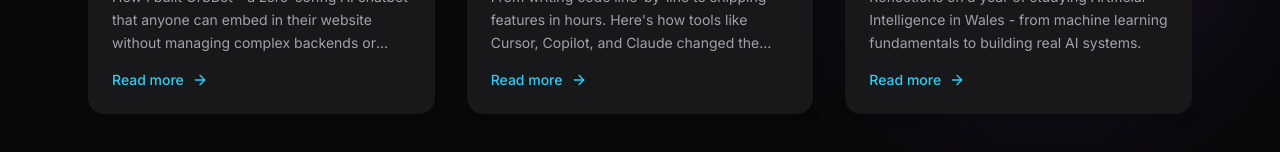
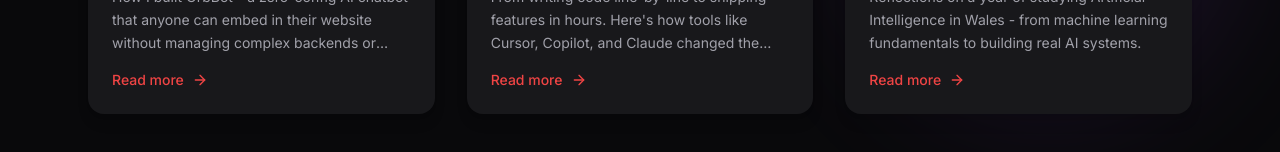
Before and after one commit to Rakshit-Rangarajan/manifesto, a Next.js app: page /blogs in a window 1280 px wide. Shown: the part 694-846 px from the top of the page. Built offline with nearby package versions, Linux system fonts and the light colour scheme; no server answers; a web font is replaced by a local one.

Commit message:
style: unify portfolio around graphite and crimson palette

```diff
--- a/app/globals.css
+++ b/app/globals.css
@@ -22,70 +22,49 @@
   :root,
   .dark {
     /* Dark theme - kept as is, user said it was perfect */
-    --background: 222 47% 6%;
-    --foreground: 210 40% 96%;
+    --background: 0 0% 4%;
+    --foreground: 0 0% 96%;
 
-    --card: 222 47% 8%;
-    --card-foreground: 210 40% 96%;
+    --card: 0 0% 8%;
+    --card-foreground: 0 0% 96%;
 
-    --popover: 222 47% 8%;
-    --popover-foreground: 210 40% 96%;
+    --popover: 0 0% 8%;
+    --popover-foreground: 0 0% 96%;
 
-    --primary: 191 91% 56%;
-    --primary-foreground: 222 47% 6%;
+    --primary: 0 80% 52%;
+    --primary-foreground: 0 0% 100%;
 
-    --secondary: 222 30% 14%;
-    --secondary-foreground: 210 40% 96%;
+    --secondary: 0 12% 14%;
+    --secondary-foreground: 0 0% 96%;
 
-    --muted: 222 30% 14%;
-    --muted-foreground: 215 20% 55%;
+    --muted: 0 8% 14%;
+    --muted-foreground: 0 0% 65%;
 
-    --accent: 191 91% 56%;
-    --accent-foreground: 222 47% 6%;
+    --accent: 0 80% 52%;
+    --accent-foreground: 0 0% 100%;
 
     --destructive: 0 84% 60%;
     --destructive-foreground: 210 40% 98%;
 
-    --border: 222 30% 18%;
-    --input: 222 30% 18%;
-    --ring: 191 91% 56%;
+    --border: 0 12% 21%;
+    --input: 0 12% 21%;
+    --ring: 0 80% 52%;
 
     --radius: 0.75rem;
   }
 
-  /* Light theme - reimagined with warm, sophisticated palette */
+  /* Light mode: cool porcelain, graphite, crimson; never cream/orange. */
   .light {
-    /* Warm cream background - like quality paper */
-    --background: 40 30% 96%;
-    --foreground: 30 10% 15%;
-    --card: 40 25% 94%;
-    --card-foreground: 30 10% 15%;
-    --popover: 40 30% 96%;
-    --popover-foreground: 30 10% 15%;
-
-    /* Rich amber/terracotta primary - bold and warm */
-    --primary: 25 90% 55%;
-    --primary-foreground: 40 30% 98%;
-
-    /* Muted sage for secondary */
-    --secondary: 150 15% 85%;
-    --secondary-foreground: 150 20% 25%;
-
-    --muted: 40 20% 88%;
-    --muted-foreground: 30 8% 32%;
-
-    --accent: 25 90% 55%;
-    --accent-foreground: 40 30% 98%;
-
-    --destructive: 0 72% 51%;
-    --destructive-foreground: 0 0% 100%;
-
-    /* Warm borders, not cold gray */
-    --border: 40 20% 82%;
-    --input: 40 20% 82%;
-    --ring: 25 90% 55%;
-
-    --radius: 0.5rem;
+    --background: 0 0% 97%; --foreground: 0 0% 9%;
+    --card: 0 0% 100%; --card-foreground: 0 0% 9%;
+    --popover: 0 0% 100%; --popover-foreground: 0 0% 9%;
+    --primary: 0 76% 42%; --primary-foreground: 0 0% 100%;
+    --secondary: 0 0% 91%; --secondary-foreground: 0 0% 15%;
+    --muted: 0 0% 93%; --muted-foreground: 0 0% 35%;
+    --accent: 0 76% 42%; --accent-foreground: 0 0% 100%;
+    --destructive: 0 72% 46%; --destructive-foreground: 0 0% 100%;
+    --border: 0 0% 83%; --input: 0 0% 83%; --ring: 0 76% 42%;
+    --radius: .65rem;
   }
 }
 
@@ -119,139 +98,18 @@
   }
 }
 
-/* Light theme component styles */
-.light {
-  /* Warm shadows */
-  --shadow-color: 30 20% 20%;
-}
-
-.light .card {
-  background: linear-gradient(145deg, hsl(40 30% 96%), hsl(38 25% 92%));
-  border: 1px solid hsl(40 20% 80%);
-  box-shadow:
-    0 4px 6px -1px hsl(30 20% 20% / 0.05),
-    0 2px 4px -2px hsl(30 20% 20% / 0.03);
-}
-
-.light .card:hover {
-  border-color: hsl(25 90% 55% / 0.3);
-  box-shadow:
-    0 10px 15px -3px hsl(30 20% 20% / 0.08),
-    0 4px 6px -4px hsl(30 20% 20% / 0.05);
-}
-
-.light .btn-primary {
-  background: linear-gradient(135deg, hsl(25 95% 50%) 0%, hsl(20 90% 45%) 100%);
-  color: hsl(40 30% 98%);
-  box-shadow: 0 4px 14px hsl(25 90% 45% / 0.35);
-  border: none;
-}
-
-.light .btn-primary:hover {
-  background: linear-gradient(135deg, hsl(25 95% 45%) 0%, hsl(20 90% 40%) 100%);
-  box-shadow: 0 6px 20px hsl(25 90% 45% / 0.4);
-  transform: translateY(-1px);
-}
-
-.light .btn-secondary {
-  background: linear-gradient(145deg, hsl(40 25% 92%), hsl(38 22% 88%));
-  color: hsl(30 15% 12%);
-  border: 1px solid hsl(40 20% 78%);
-}
-
-.light .btn-secondary:hover {
-  background: linear-gradient(145deg, hsl(40 25% 88%), hsl(38 22% 84%));
-  border-color: hsl(25 90% 55% / 0.4);
-}
-
-.light input,
-.light textarea {
-  background: hsl(40 30% 96%);
-  border: 1px solid hsl(40 20% 78%);
-  color: hsl(30 15% 12%);
-}
-
-.light input:focus,
-.light textarea:focus {
-  border-color: hsl(25 90% 55%);
-  box-shadow: 0 0 0 3px hsl(25 90% 55% / 0.15);
-  outline: none;
-}
-
-.light a {
-  color: hsl(25 85% 45%);
-  text-decoration-color: hsl(25 90% 55% / 0.4);
-}
-
-.light a:hover {
-  color: hsl(25 95% 50%);
-}
-
-/* Section backgrounds for light mode - alternating warm tones */
-.light section:nth-child(odd) {
-  background: transparent;
-}
-
-.light section:nth-child(even) {
-  background: linear-gradient(180deg, hsl(38 25% 92% / 0.5) 0%, transparent 100%);
-}
-
-/* Light mode progress bar */
-.light .progress-bar {
-  background: linear-gradient(90deg, hsl(25 95% 50%), hsl(15 85% 45%));
-  box-shadow: 0 0 20px hsl(25 90% 50% / 0.4);
-}
-
-/* Light mode modal overlay */
-.light .modal-overlay {
-  background: hsl(30 20% 10% / 0.6);
-  backdrop-filter: blur(8px);
-}
-
-/* Light mode borders and dividers */
-.light hr,
-.light .divider {
-  border-color: hsl(40 20% 82%);
-}
-
-.light .border-subtle {
-  border-color: hsl(40 20% 88%);
-}
-
-/* Light mode text utilities */
-.light .text-muted {
-  color: hsl(30 8% 45%);
-}
-
-.light .text-primary {
-  color: hsl(25 85% 45%);
-}
-
-/* Selection color for light mode */
-.light ::selection {
-  background: hsl(25 90% 55% / 0.2);
-  color: hsl(30 15% 12%);
-}
-
-/* Smooth scrollbar for light mode */
-.light ::-webkit-scrollbar {
-  width: 8px;
-  height: 8px;
-}
-
-.light ::-webkit-scrollbar-track {
-  background: hsl(40 20% 90%);
-}
-
-.light ::-webkit-scrollbar-thumb {
-  background: hsl(40 15% 70%);
-  border-radius: 4px;
-}
-
-.light ::-webkit-scrollbar-thumb:hover {
-  background: hsl(40 15% 60%);
-}
-
+/* Shared black / crimson design language */
+.light body { background: #f7f7f8; color: #171717; }
+.light .card { background: #fff; border: 1px solid #dedee0; }
+.light .text-primary { color: #b91c1c; }
+.light a { text-decoration-color: rgba(185,28,28,.35); }
+.light a:hover { color: #991b1b; }
+.light ::selection { background: rgba(185,28,28,.18); color: #171717; }
+.dark ::selection { background: rgba(220,38,38,.3); color: white; }
+.dark body { background: radial-gradient(ellipse at 50% 0%, #1b090b 0%, #09090b 48%, #050506 100%); }
+.dark .text-primary { color: #ef4444; }
+.dark .brush-name__ink { background-image: linear-gradient(110deg,#fff 0%,#f5d0d0 45%,#ef4444 100%); }
+.light .brush-name__ink { background-image: linear-gradient(110deg,#171717 0%,#7f1d1d 55%,#dc2626 100%); }
 /* Hide scrollbar globally but allow scrolling */
 * {
   -ms-overflow-style: none !important;
@@ -363,16 +221,16 @@
 }
 .brush-name__ink {
   display: inline-block;
-  background: linear-gradient(110deg, #111827 5%, #5b21b6 44%, #111827 75%, #7c3aed 95%);
+  background: linear-gradient(110deg, #171717 5%, #7f1d1d 50%, #dc2626 95%);
   background-clip: text;
   -webkit-background-clip: text;
   color: transparent;
-  filter: drop-shadow(1px 2px 0px rgba(124, 58, 237, .18));
+  filter: drop-shadow(1px 2px 0px rgba(185, 28, 28, .16));
   transform: rotate(-1.2deg);
   max-width: 100%;
 }
 .dark .brush-name__ink {
-  background-image: linear-gradient(105deg, #fafafa 2%, #d8b4fe 35%, #f8fafc 60%, #a78bfa 94%);
+  background-image: linear-gradient(105deg, #fafafa 2%, #fecaca 45%, #ef4444 94%);
 }
 .brush-name--en { font-family: "Permanent Marker", cursive; }
 .brush-name--ja { font-family: "Yuji Boku", "Noto Serif JP", serif; font-size: clamp(1.15rem, 4.4vw, 5.5rem); }
```
